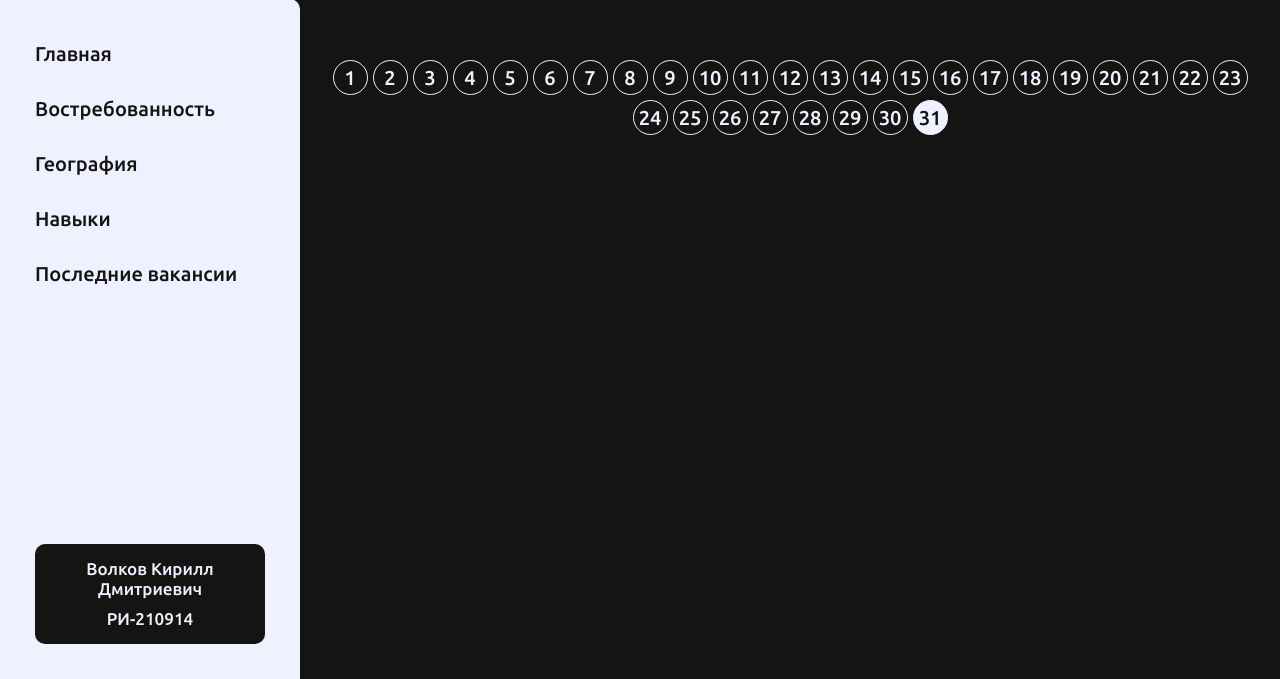
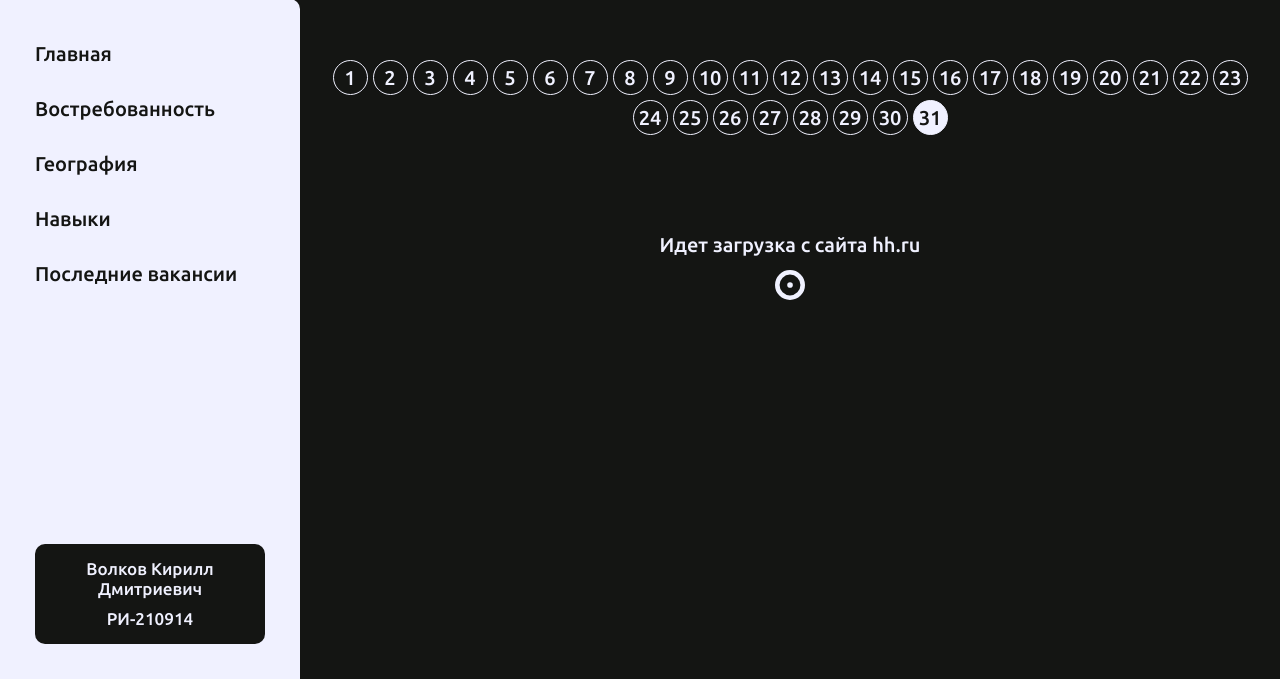
Before and after one commit to caimanchik/professionProject, a Django app: page /latest/ in a window 1280 px wide. Shown: the part 121-800 px from the top of the page. Run offline with Django 4.2, Linux system fonts and the light colour scheme.

Commit message:
loading latest

```diff
--- a/static/css/base.css
+++ b/static/css/base.css
@@ -368,3 +368,17 @@ th {
 .field-content {
 	flex-grow: 1;
 }
+
+.loading {
+	text-align: center;
+	font-size: 20px;
+	margin-top: 100px;
+}
+
+.loading-text {
+	margin-bottom: 15px;
+}
+
+.hidden {
+	display: none;
+}
--- a/static/scripts/latest.js
+++ b/static/scripts/latest.js
@@ -2,8 +2,8 @@ let days = document.querySelectorAll('.day')
 let urlStart = "https://api.hh.ru/vacancies"
 let spec = ['web develop', 'веб разработчик', 'web разработчик', 'web programmer', 'web программист', 'веб программист', 'битрикс разработчик', 'bitrix разработчик', 'drupal разработчик', 'cms разработчик', 'wordpress разработчик', 'wp разработчик', 'joomla разработчик', 'drupal developer', 'cms developer', 'wordpress developer', 'wp developer', 'joomla developer']
 let text = spec.map(e => "'" + e + "'").join(' OR ')
-console.log(text)
 let vacsElement = document.querySelector('.vacancies')
+let loading = document.querySelector('.loading')
 
 function removeSelected() {
     days.forEach(e => e.classList.remove('selected'))
@@ -12,6 +12,8 @@ function removeSelected() {
 function loadVacancies(e) {
     e.classList.add('selected')
     vacsElement.innerHTML = ''
+    loading.classList.remove('hidden')
+
     getVacancies(e.innerHTML.trim())
         .then((vacs) => {
             updateVacancies(vacs)
@@ -20,9 +22,9 @@ function loadVacancies(e) {
 
 function updateVacancies(vacs) {
     vacs.sort((a, b) => a.published_at > b.published_at)
+    loading.classList.add('hidden')
 
     vacs.forEach(vacancy => {
-        console.log(vacancy)
         let vacElement = createElem('', 'vacancy')
 
         vacElement.append(createField('Название', vacancy.name))
@@ -30,11 +32,26 @@ function updateVacancies(vacs) {
         vacElement.append(createField('Навыки',
             vacancy.key_skills.length > 0 ? vacancy.key_skills.map(e => e.name).join(', ') : 'Не указано'))
         vacElement.append(createField('Компания', vacancy.employer.name))
+        vacElement.append(createField('Оклад', getSalary(vacancy)))
         vacElement.append(createField('Название региона', vacancy.area.name))
         vacElement.append(createField('Дата публикации', vacancy.published_at.replace('2023-01', '2022-12')))
 
         vacsElement.append(vacElement)
     })
+}
+
+function getSalary(vacancy) {
+    if (!vacancy.salary || !vacancy.salary.from && !vacancy.salary.to)
+        return 'Не указано'
+
+    let salary = 0
+
+    salary += vacancy.salary.from ?  parseInt(vacancy.salary.from) : parseInt(vacancy.salary.to)
+    salary += vacancy.salary.to ?  parseInt(vacancy.salary.to) : parseInt(vacancy.salary.from)
+
+    salary /= 2
+
+    return salary.toString() + (vacancy.salary.currency ? ' ' + vacancy.salary.currency : '')
 }
 
 function createElem(content, className) {
--- a/templates/latest.html
+++ b/templates/latest.html
@@ -9,6 +9,9 @@
 
     <div class="inserted">
         <div class="inserted-content content-small">
+
+
+
             <div class="days-wrap">
                 {% for day in days %}
                     <div class="day">
@@ -16,8 +19,15 @@
                     </div>
                 {% endfor %}
             </div>
+            <div class="loading">
+                <div class="loading-text">
+                    Идет загрузка с сайта hh.ru
+                </div>
+                <div class="loading-image">
+                    <img src="{% static 'img/load.svg' %}" alt="" width="30" height="30">
+                </div>
+            </div>
             <div class="vacancies">
-
             </div>
         </div>
     </div>
```
Also changed, not shown: static/img/load.svg (added).
